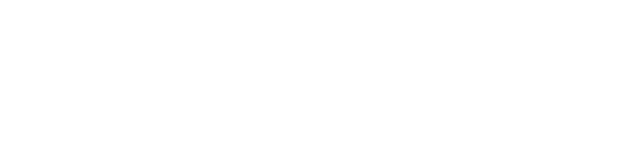
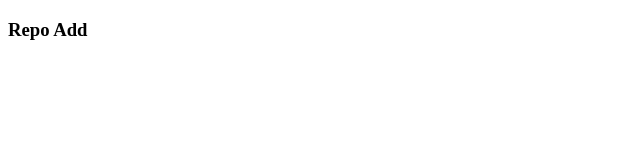
Before and after one commit to SHUVO-24/my-github-repo, a plain HTML site: page index.html in a window 1280 px wide. Shown: the whole page, without its empty margins (0-640 px from the left). Drawn offline with Linux system fonts and the light colour scheme.

Commit message:
repo commit

```diff
--- a/index.html
+++ b/index.html
@@ -6,6 +6,6 @@
     <title>my github repo</title>
 </head>
 <body>
-
+    <h3>Repo Add</h3>
 </body>
 </html>
```
